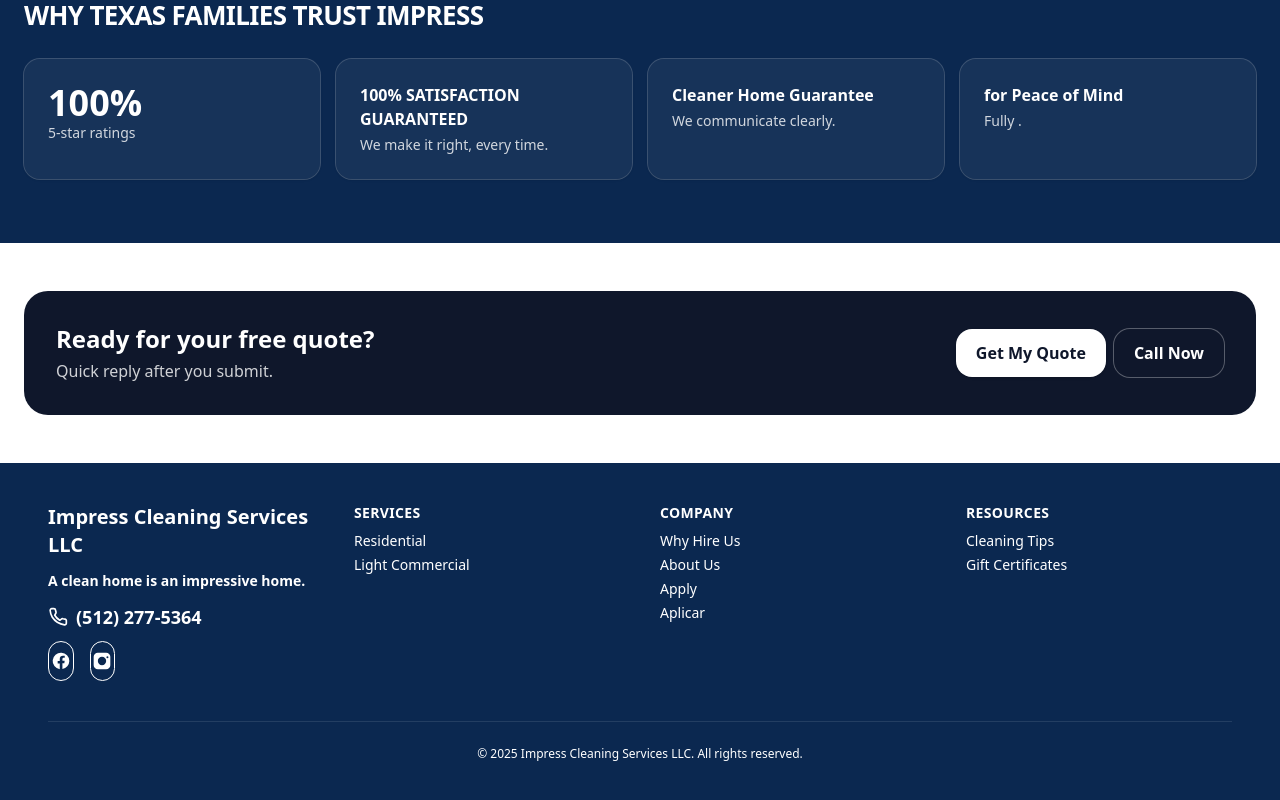
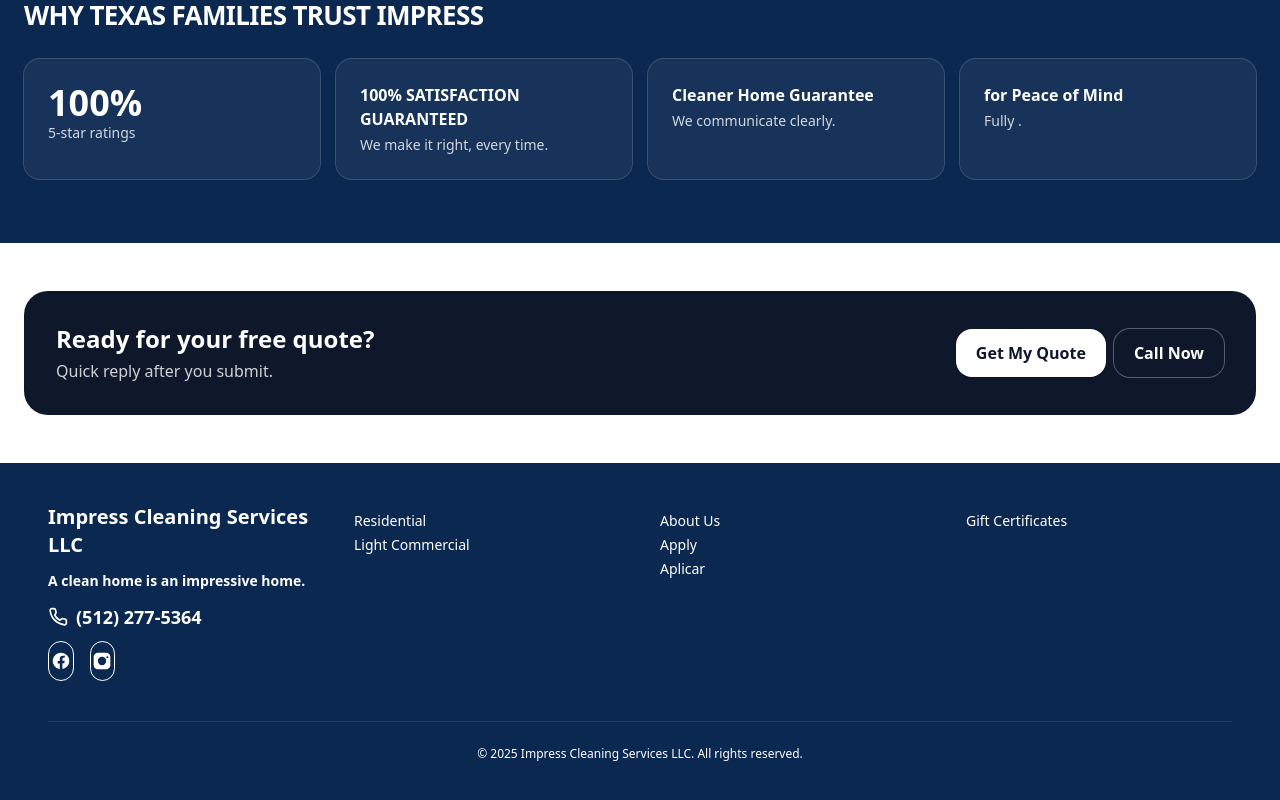
Before and after one commit to resp23f/impress-cleaning-site, a Next.js app: page / in a window 1280 px wide. Shown: the part 1768-2568 px from the top of the page. Built offline with nearby package versions, Linux system fonts and the light colour scheme.

Commit message:
General Update

```diff
--- a/src/components/Footer.jsx
+++ b/src/components/Footer.jsx
@@ -77,10 +77,9 @@ aria-hidden="true"
   </div>
   {/* Services */}
     <div>
-      <h4 className="text-sm font-semibold mb-2 text-[#A9E5BB] uppercase tracking-wide">
-        Services
+      <h4 className="text-xs sm:text-sm font-semibold mb-2 text-[#A9E5BB] uppercase tracking-wide">
       </h4>
-      <ul className="space-y-1 text-sm text-white/80">
+      <ul className="space-y-1 text-xs sm:text-sm text-white/80">
         <li>Residential</li>
         <li>Light Commercial</li>
       </ul>
@@ -88,11 +87,9 @@ aria-hidden="true"
 
     {/* Company */}
     <div>
-      <h4 className="text-sm font-semibold mb-2 text-[#A9E5BB] uppercase tracking-wide">
-        Company
+      <h4 className="text-xs sm:text-sm font-semibold mb-2 text-[#A9E5BB] uppercase tracking-wide">
       </h4>
-      <ul className="space-y-1 text-sm text-white/80">
-        <li>Why Hire Us</li>
+      <ul className="space-y-1 text-xs sm:text-sm text-white/80">
         <li>About Us</li>
         <li>Apply</li>
         <li>Aplicar</li>
@@ -101,11 +98,9 @@ aria-hidden="true"
 
     {/* Resources */}
     <div>
-      <h4 className="text-sm font-semibold mb-2 text-[#A9E5BB] uppercase tracking-wide">
-        Resources
+      <h4 className="text-xs sm:text-sm font-semibold mb-2 text-[#A9E5BB] uppercase tracking-wide">
       </h4>
-      <ul className="space-y-1 text-sm text-white/80">
-        <li>Cleaning Tips</li>
+      <ul className="space-y-1 text-xs sm:text-sm text-white/80">
         <li>Gift Certificates</li>
       </ul>
     </div>
```
